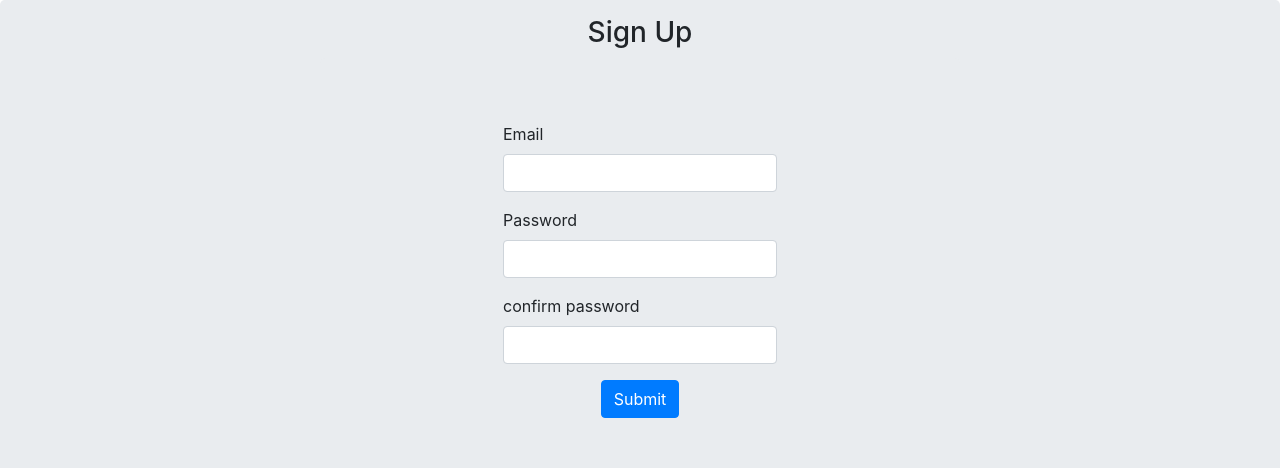
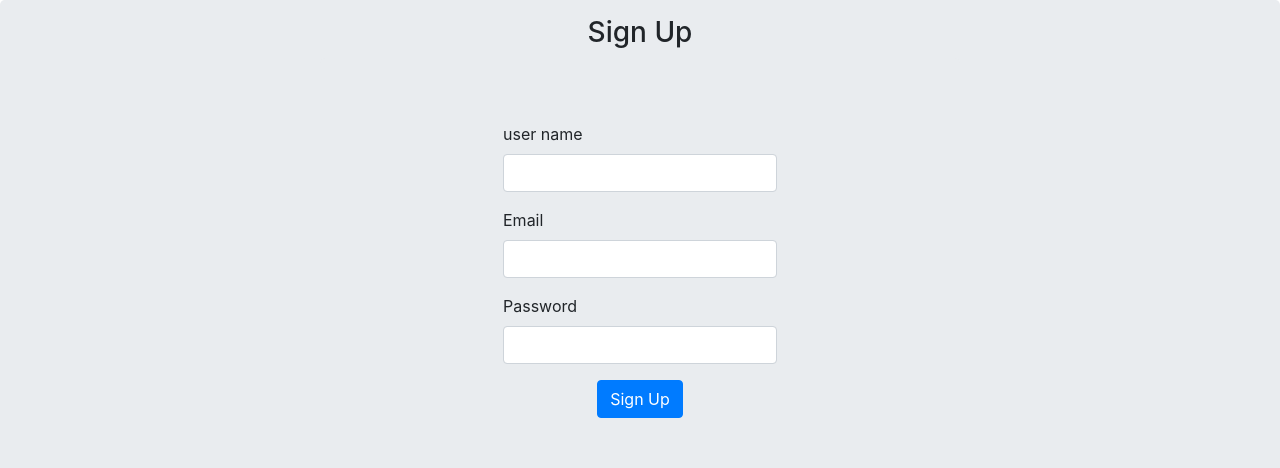
Before and after one commit to samirasaad/formik-yup, a React (Create React App) app: page / in a window 1280 px wide. Shown: the top 468 px of the page. Built offline with nearby package versions, Linux system fonts and the light colour scheme.

Commit message:
adding username input and making inputs in formik component controlled

```diff
--- a/src/FormikYupSignUp/FormikYupSignUp.js
+++ b/src/FormikYupSignUp/FormikYupSignUp.js
@@ -1,27 +1,37 @@
 import React from "react";
 import { Formik } from "formik";
 const FormikYupSignUp = () => {
-  const handleChange = () => console.log("e");
+  // const handleChange = () => console.log("e");
   const handleSubmit = (values) => {
     console.log(values);
   };
   const renderSignUpForm = (props) => {
-    const { handleSubmit } = props;
+    const { handleChange, handleSubmit , values} = props;
     return (
-      <div className='w-50 m-auto'>
-      <h3 className='d-flex justify-content-center pt-3'>Sign Up</h3>
+      <div className="w-50 m-auto">
+        <h3 className="d-flex justify-content-center pt-3">Sign Up</h3>
         <form
           onSubmit={handleSubmit}
           className=" d-flex flex-column jumbotron justify-content-center align-items-center"
           noValidate
         >
           <div className="form-group ">
+            <div className="form-group ">
+              <label htmlFor="confirmPassword">user name</label>
+              <input
+                type="text"
+                id="userName"
+                className="form-control"
+                value={values.userName}
+                onChange={handleChange}
+              />
+            </div>
             <label htmlFor="email">Email</label>
             <input
               type="email"
               id="email"
               className="form-control"
-            // value={email}
+              value={props.values.email}
               onChange={handleChange}
             />
           </div>
@@ -31,22 +41,12 @@ const FormikYupSignUp = () => {
               type="password"
               id="password"
               className="form-control"
-            // value={password}
-            onChange={handleChange}
-          />
-        </div>
-        <div className="form-group ">
-          <label htmlFor="confirmPassword">confirm password</label>
-          <input
-            type="password"
-            id="confirmPassword"
-            className="form-control"
-            // value={confirmPassword}
+              value={props.values.password}
               onChange={handleChange}
             />
           </div>
           <button type="submit" className="btn btn-primary">
-          Submit
+            Sign Up
           </button>
         </form>
       </div>
@@ -54,7 +54,7 @@ const FormikYupSignUp = () => {
   };
   return (
     <Formik
-      initialValues={{ email: "" }}
+      initialValues={{ userName: "", email: "", password: "" }}
       onSubmit={(values) => handleSubmit(values)}
     >
       {(props) => renderSignUpForm(props)}
--- a/src/SignUp/SignUp.js
+++ b/src/SignUp/SignUp.js
@@ -4,9 +4,9 @@ class SignUp extends Component {
     super();
     this.state = {
       SignUpForm: {
+        userName: "",
         email: "",
         password: "",
-        confirmPassword: "",
       },
       errors: {
         emailHasRequiredErr: false,
@@ -28,9 +28,9 @@ class SignUp extends Component {
           SignUpForm: { ...SignUpForm, password: e.target.value },
         });
         break;
-      case "confirmPassword":
+      case "userName":
         this.setState({
-          SignUpForm: { ...SignUpForm, confirmPassword: e.target.value },
+          SignUpForm: { ...SignUpForm, userName: e.target.value },
         });
         break;
       default:
@@ -43,7 +43,7 @@ class SignUp extends Component {
   };
   render() {
     const {
-      SignUpForm: { email, password, confirmPassword },
+      SignUpForm: { userName, email, password },
     } = this.state;
     return (
       <div className='w-50 m-auto'>
@@ -53,6 +53,16 @@ class SignUp extends Component {
         className=" d-flex flex-column jumbotron justify-content-center align-items-center"
         noValidate
       >
+         <div className="form-group ">
+          <label htmlFor="confirmPassword">User name</label>
+          <input
+            type="text"
+            id="userName"
+            className="form-control"
+            value={userName}
+            onChange={this.handleChange}
+          />
+        </div>
         <div className="form-group ">
           <label htmlFor="email">Email</label>
           <input
@@ -73,18 +83,8 @@ class SignUp extends Component {
             onChange={this.handleChange}
           />
         </div>
-        <div className="form-group ">
-          <label htmlFor="confirmPassword">confirm password</label>
-          <input
-            type="password"
-            id="confirmPassword"
-            className="form-control"
-            value={confirmPassword}
-            onChange={this.handleChange}
-          />
-        </div>
         <button type="submit" className="btn btn-primary">
-          Submit
+          Sign Up
         </button>
       </form>
       </div>
```
Lines whose indentation alone changed are shown as unchanged.
